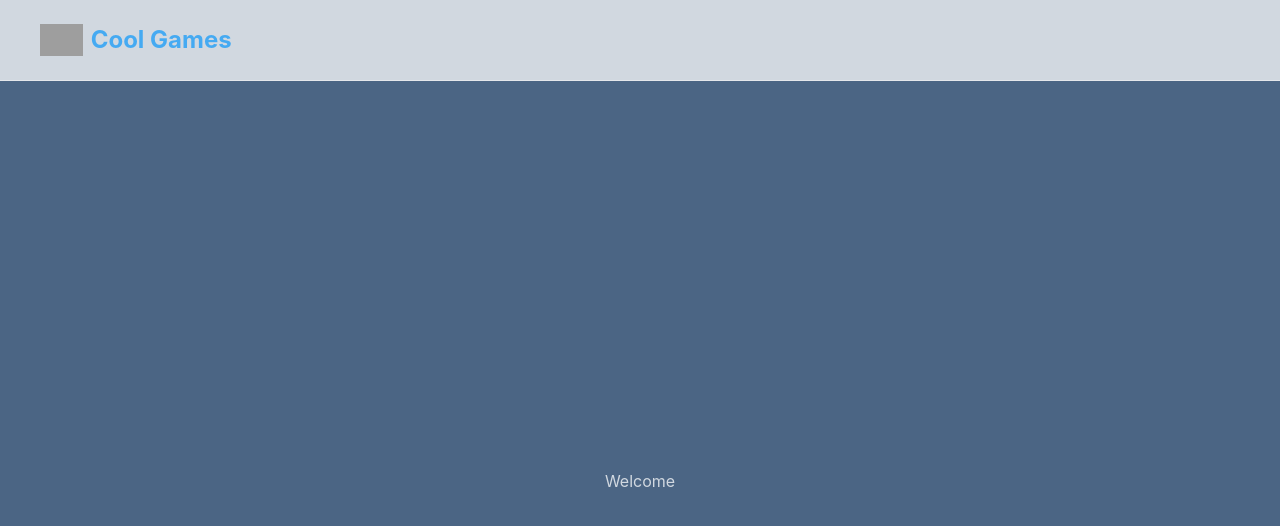
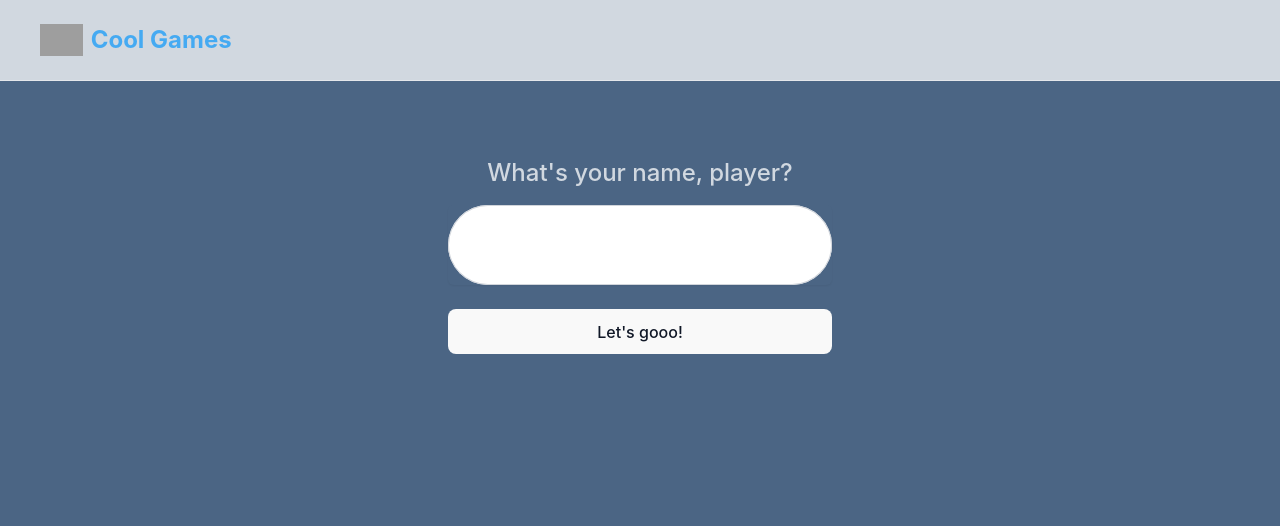
Before and after one commit to Adenhall/cool_games, a React (Vite) app: page / in a window 1280 px wide. Shown: the top 526 px of the page. Built offline with nearby package versions, Linux system fonts and the light colour scheme; grey boxes are pictures that could not be loaded.

Commit message:
feat: contain simple user data

```diff
--- a/package.json
+++ b/package.json
@@ -11,12 +11,12 @@
   },
   "dependencies": {
     "clsx": "^2.1.1",
-    "immutability-helper": "^3.1.1",
     "react": "^18.3.1",
     "react-dnd": "^16.0.1",
     "react-dnd-html5-backend": "^16.0.1",
     "react-dom": "^18.3.1",
-    "react-router-dom": "^6.24.1"
+    "react-router-dom": "^6.24.1",
+    "usehooks-ts": "^3.1.0"
   },
   "devDependencies": {
     "@types/react": "^18.3.3",
--- a/src/components/Header/index.tsx
+++ b/src/components/Header/index.tsx
@@ -1,6 +1,21 @@
-import { Link } from "react-router-dom";
+import { Link, useNavigate } from "react-router-dom";
+import { useLocalStorage } from "usehooks-ts";
+
+import { LocalStorageKeys } from "../../config/localStorage";
+import { User } from "../../types/user";
 
 const Header = () => {
+  const [user, , removeUser] = useLocalStorage<User | null>(
+    LocalStorageKeys.USER,
+    null,
+  );
+  const navigate = useNavigate();
+
+  const logout = () => {
+    removeUser();
+    navigate("/");
+  };
+
   return (
     <header className="bg-[#d1d8e0] border-b">
       <nav
@@ -19,6 +34,12 @@ const Header = () => {
           />
           <h1 className="font-bold text-2xl">Cool Games</h1>
         </Link>
+        {user && (
+          <div className="flex items-center space-x-4">
+            <h1 className="text-[#45aaf2] text-lg">Welcome, {user.name}!</h1>
+            <button className="text-gray-900" onClick={logout}>Not you?</button>
+          </div>
+        )}
       </nav>
     </header>
   );
--- /dev/null
+++ b/src/config/localStorage.ts
@@ -0,0 +1,3 @@
+export enum LocalStorageKeys {
+  USER = "user",
+}
--- a/src/pages/Root.tsx
+++ b/src/pages/Root.tsx
@@ -1,8 +1,14 @@
 import { HTML5Backend } from "react-dnd-html5-backend";
 import { DndProvider } from "react-dnd";
-import { Outlet } from "react-router-dom";
+import { LoaderFunction, Outlet, redirect } from "react-router-dom";
 
 import Header from "../components/Header";
+
+export const loader: LoaderFunction = ({ request }) => {
+  const user = JSON.parse(window.localStorage.getItem("user") || "null");
+  if (user?.name && !request.url.includes("pick")) return redirect("/pick");
+  return user;
+};
 
 function Root() {
   return (
--- a/src/pages/Welcome.tsx
+++ b/src/pages/Welcome.tsx
@@ -1,7 +1,45 @@
+import { useRef } from "react";
+import { useLocalStorage } from "usehooks-ts";
+import { LocalStorageKeys } from "../config/localStorage";
+import { useNavigate } from "react-router";
+import { User } from "../types/user";
+
 const Welcome = () => {
+  const inputRef = useRef<HTMLInputElement>(null);
+  const [, setUser] = useLocalStorage<User | null>(LocalStorageKeys.USER, null);
+  const navigate = useNavigate();
+
+  const handleNameSubmit = () => {
+    if (inputRef.current?.value) {
+      setUser({ name: inputRef.current.value });
+      navigate("/pick");
+    }
+  };
   return (
-    <div className="w-full h-full flex justify-center items-center overflow-y-auto">
-      Welcome
+    <div className="w-full h-full mt-20 flex justify-center overflow-y-auto">
+      <div>
+        <label
+          htmlFor="name"
+          className="block text-2xl font-medium leading-6 mb-5 text-center"
+        >
+          What's your name, player?
+        </label>
+        <div className="w-96 h-20 rounded-md shadow-sm">
+          <input
+            ref={inputRef}
+            id="name"
+            name="name"
+            type="text"
+            className="w-full h-full rounded-full border-0 py-1.5 pl-7 pr-20 text-4xl text-gray-900 ring-1 ring-inset ring-gray-300 placeholder:text-gray-400 focus:ring-2 focus:ring-inset focus:ring-indigo-600"
+          />
+        </div>
+        <button
+          className="text-gray-900 mt-6 w-full"
+          onClick={handleNameSubmit}
+        >
+          Let's gooo!
+        </button>
+      </div>
     </div>
   );
 };
--- a/src/routes.tsx
+++ b/src/routes.tsx
@@ -4,13 +4,13 @@ import {
   Route,
 } from "react-router-dom";
 
-import Root from "./pages/Root";
+import Root, { loader as rootLoader } from "./pages/Root";
 import Welcome from "./pages/Welcome";
 
 export const router = createBrowserRouter(
   createRoutesFromElements(
-    <Route path="/" element={<Root />}>
-      <Route path="/" element={<Welcome />} />
+    <Route path="/" loader={rootLoader} element={<Root />}>
+      <Route path="/" loader={rootLoader} element={<Welcome />} />
       <Route path="/pick" element={<div>Pick a game!</div>} />
     </Route>,
   ),
--- /dev/null
+++ b/src/types/user.ts
@@ -0,0 +1,3 @@
+export interface User {
+  name: string;
+}
```
Also changed, not shown: 1 other file (tests, documents, lock files or other folders).
